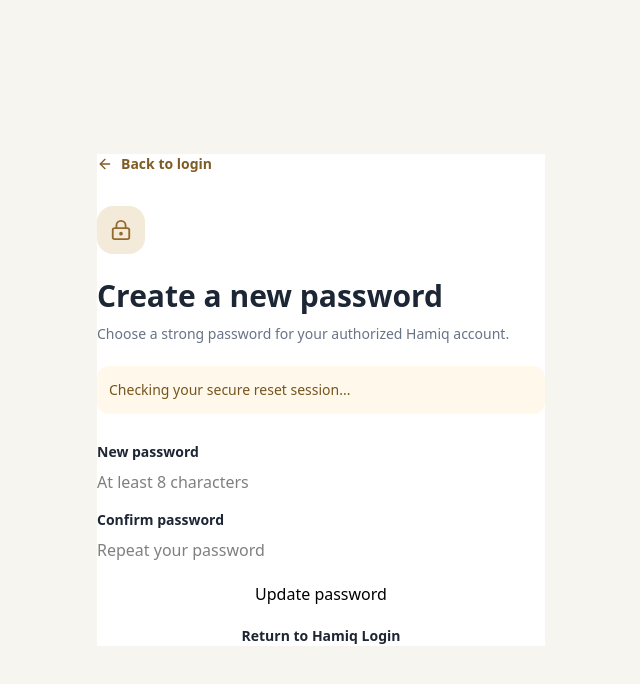
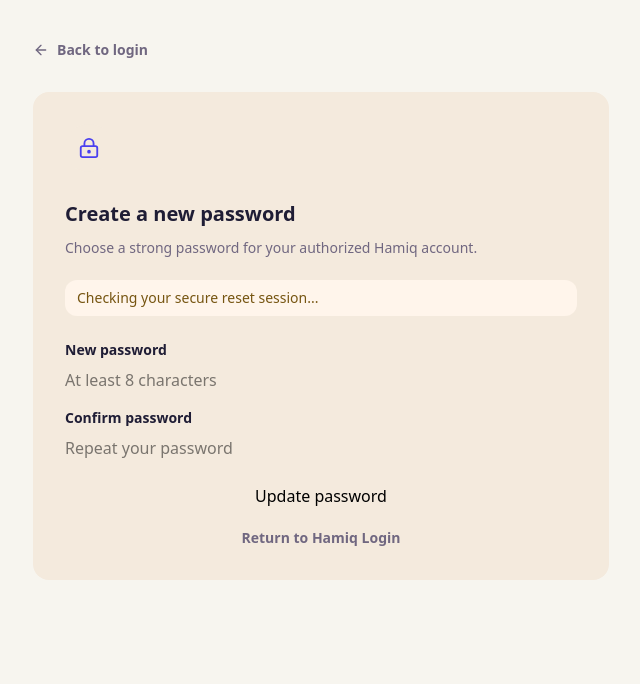
Before and after one commit to syedazoya813-gillani/Hamix, a Next.js app: page /reset-password in a window 1280 px wide. Shown: the top 684 px of the page, without its empty margins (319-959 px from the left). Built offline with nearby package versions, Linux system fonts and the light colour scheme; no server answers.

Commit message:
Fix reset password TypeScript errors

```diff
--- a/app/reset-password/page.tsx
+++ b/app/reset-password/page.tsx
@@ -1,64 +1,69 @@
-'use client';
+"use client";
 
-import Link from 'next/link';
-import { FormEvent, useEffect, useState } from 'react';
-import { ArrowLeft, CheckCircle2, LockKeyhole } from 'lucide-react';
-import { createClient } from '@/lib/supabase/client';
+import { useEffect, useState } from "react";
+import type { FormEvent } from "react";
+import Link from "next/link";
+import { LockKeyhole, ArrowLeft, CheckCircle } from "lucide-react";
+import { createClient } from "@/lib/supabase/client";
 
 export default function ResetPasswordPage() {
+  const [password, setPassword] = useState("");
+  const [confirmPassword, setConfirmPassword] = useState("");
+  const [error, setError] = useState("");
+  const [message, setMessage] = useState("");
+  const [loading, setLoading] = useState(false);
   const [ready, setReady] = useState(false);
-  const [password, setPassword] = useState('');
-  const [confirmPassword, setConfirmPassword] = useState('');
-  const [message, setMessage] = useState('');
-  const [error, setError] = useState('');
-  const [loading, setLoading] = useState(false);
 
   useEffect(() => {
     let active = true;
     const supabase = createClient();
 
     if (!supabase) {
-      setError('Supabase is not configured.');
+      setError("Supabase is not configured.");
+
       return () => {
         active = false;
       };
     }
 
-    supabase.auth.getSession().then(({ data, error: sessionError }) => {
+    supabase.auth.getSession().then((result) => {
       if (!active) return;
 
-      if (sessionError) {
-        setError(sessionError.message);
+      if (result.error) {
+        setError(result.error.message);
         return;
       }
 
-      setReady(Boolean(data.session));
+      setReady(Boolean(result.data.session));
     });
 
-    const { data: subscription } = supabase.auth.onAuthStateChange(
-      (_event, session) => {
-        if (active) setReady(Boolean(session));
+    const {
+      data: { subscription },
+    } = supabase.auth.onAuthStateChange((_event, session) => {
+      if (active) {
+        setReady(Boolean(session));
       }
-    );
+    });
 
     return () => {
       active = false;
-      subscription.subscription.unsubscribe();
+      subscription.unsubscribe();
     };
   }, []);
 
-  async function submit(event: FormEvent<HTMLFormElement>) {
+  async function handleSubmit(event: FormEvent<HTMLFormElement>) {
     event.preventDefault();
-    setError('');
-    setMessage('');
+
+    setError("");
+    setMessage("");
 
     if (password.length < 8) {
-      setError('Password must be at least 8 characters.');
+      setError("Password must be at least 8 characters.");
       return;
     }
 
     if (password !== confirmPassword) {
-      setError('Passwords do not match.');
+      setError("Passwords do not match.");
       return;
     }
 
@@ -66,20 +71,33 @@ export default function ResetPasswordPage() {
 
     try {
       const supabase = createClient();
-      if (!supabase) throw new Error('Supabase is not configured.');
 
-      const { error: updateError } = await supabase.auth.updateUser({ password });
-      if (updateError) throw updateError;
+      if (!supabase) {
+        throw new Error("Supabase is not configured.");
+      }
 
-      setMessage('Your password has been updated successfully. You can now sign in with your new password.');
-      setPassword('');
-      setConfirmPassword('');
+      const { error: updateError } = await supabase.auth.updateUser({
+        password,
+      });
+
+      if (updateError) {
+        throw updateError;
+      }
+
+      setMessage(
+        "Your password has been updated successfully. You can now sign in with your new password."
+      );
+
+      setPassword("");
+      setConfirmPassword("");
     } catch (err) {
+      if (err instanceof Error) {
+        setError(err.message);
+      } else {
         setError(
-        err instanceof Error
-          ? err.message
-          : 'Unable to update your password. Please request a new reset link.'
+          "Unable to update your password. Please request a new reset link."
         );
+      }
     } finally {
       setLoading(false);
     }
@@ -87,45 +105,59 @@ export default function ResetPasswordPage() {
 
   return (
     <main className="min-h-screen bg-[#f7f5ef] px-6 py-10">
-      <div className="mx-auto flex min-h-[calc(100vh-5rem)] max-w-xl items-center justify-center">
-        <form onSubmit={submit} className="glass card w-full max-w-md bg-white">
-          <Link href="/login" className="inline-flex items-center gap-2 text-sm font-semibold text-[#805c25] hover:underline">
-            <ArrowLeft size={16} /> Back to login
+      <div className="mx-auto flex min-h-[calc(100vh-80px)] max-w-xl flex-col">
+        <Link
+          href="/login"
+          className="inline-flex items-center gap-2 text-sm font-semibold text-[#706780] hover:text-[#1f1d35]"
+        >
+          <ArrowLeft size={16} />
+          Back to login
         </Link>
 
-          <div className="mt-7 flex h-12 w-12 items-center justify-center rounded-2xl bg-[#f4ead9] text-[#946b2f]">
+        <div className="mt-8 rounded-2xl bg-[#f4eadd] p-8">
+          <div className="flex h-12 w-12 items-center justify-center rounded-full bg-[#f4eadd] text-[#4b40ef]">
             <LockKeyhole size={22} />
           </div>
 
-          <h1 className="mt-6 text-3xl font-black text-[#1d2635]">Create a new password</h1>
-          <p className="mt-2 text-sm leading-6 text-[#687386]">
+          <h1 className="mt-7 text-xl font-black text-[#1f1d35]">
+            Create a new password
+          </h1>
+
+          <p className="mt-2 text-sm leading-6 text-[#706780]">
             Choose a strong password for your authorized Hamiq account.
           </p>
 
           {!ready && !error && (
-            <p className="mt-5 rounded-xl bg-[#fff8eb] px-3 py-3 text-sm leading-6 text-[#76551f]">
+            <p className="mt-5 flex gap-2 rounded-xl bg-[#fff5eb] px-3 py-2 text-sm text-[#765511]">
               Checking your secure reset session...
             </p>
           )}
 
-          <label className="mt-7 block text-sm font-semibold text-[#1d2635]">New password</label>
+          <form onSubmit={handleSubmit} className="mt-6">
+            <label className="block text-sm font-semibold text-[#1f1d35]">
+              New password
+            </label>
+
             <input
               required
               disabled={!ready || loading}
               value={password}
-            onChange={(e) => setPassword(e.target.value)}
+              onChange={(event) => setPassword(event.target.value)}
               className="input mt-2"
               placeholder="At least 8 characters"
               type="password"
               autoComplete="new-password"
             />
 
-          <label className="mt-4 block text-sm font-semibold text-[#1d2635]">Confirm password</label>
+            <label className="mt-4 block text-sm font-semibold text-[#1f1d35]">
+              Confirm password
+            </label>
+
             <input
               required
               disabled={!ready || loading}
               value={confirmPassword}
-            onChange={(e) => setConfirmPassword(e.target.value)}
+              onChange={(event) => setConfirmPassword(event.target.value)}
               className="input mt-2"
               placeholder="Repeat your password"
               type="password"
@@ -134,7 +166,7 @@ export default function ResetPasswordPage() {
 
             {message && (
               <p className="mt-4 flex gap-2 rounded-xl bg-green-50 px-3 py-3 text-sm leading-6 text-green-700">
-              <CheckCircle2 size={18} className="mt-0.5 shrink-0" />
+                <CheckCircle size={18} className="mt-0.5 shrink-0" />
                 {message}
               </p>
             )}
@@ -145,15 +177,23 @@ export default function ResetPasswordPage() {
               </p>
             )}
 
-          <button disabled={!ready || loading} className="btn btn-primary mt-5 w-full justify-center">
-            {loading ? 'Updating...' : 'Update password'}
+            <button
+              type="submit"
+              disabled={!ready || loading}
+              className="btn btn-primary mt-6 w-full justify-center"
+            >
+              {loading ? "Updating..." : "Update password"}
             </button>
 
-          <Link href="/login" className="mt-5 block text-center text-sm font-semibold text-[#1d2635] hover:text-[#946b2f]">
+            <Link
+              href="/login"
+              className="mt-5 block text-center text-sm font-semibold text-[#706780] hover:text-[#4a6cf7]"
+            >
               Return to Hamiq Login
             </Link>
           </form>
         </div>
+      </div>
     </main>
   );
             }
```
Lines whose indentation alone changed are shown as unchanged.
